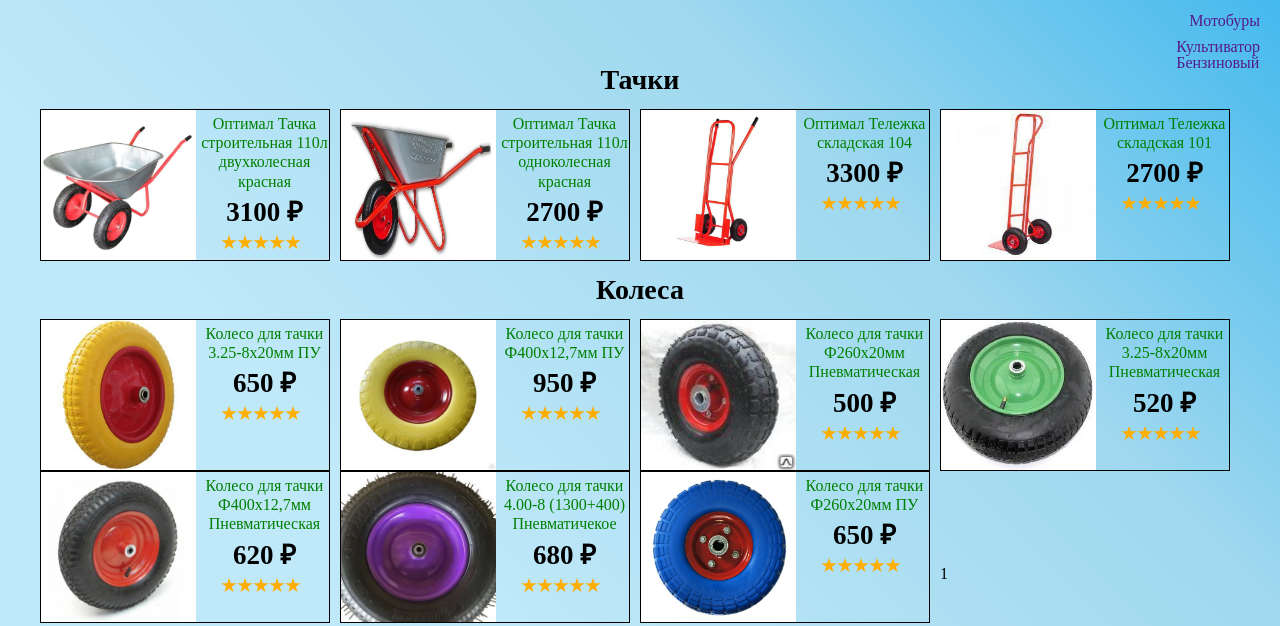
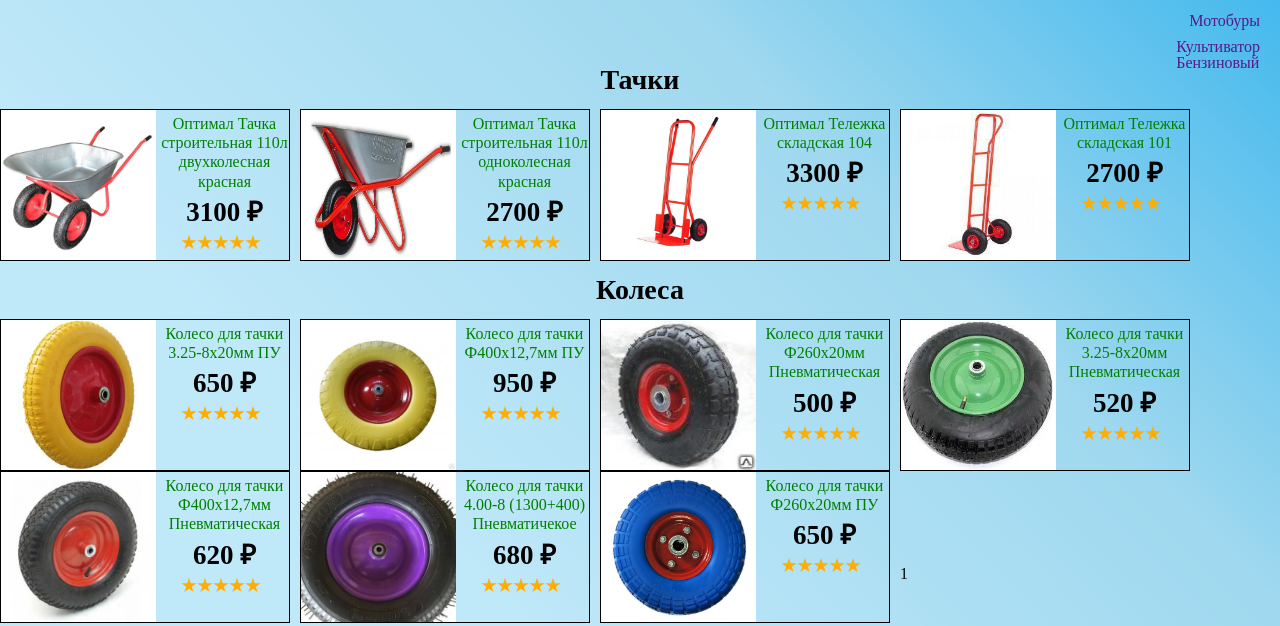
Before and after one commit to HovoHovhannisyan15/price, a plain HTML site: page index.html in a window 1280 px wide. Shown: the part 174-800 px from the top of the page. Drawn offline with nearby package versions, Linux system fonts and the light colour scheme.

Commit message:
Update style.css

```diff
--- a/css/style.css
+++ b/css/style.css
@@ -1,8 +1,8 @@
 
 body{
     box-sizing: border-box;
-    width: 1200px;
-    /* width: 100%; */
+/*     width: 1200px; */
+    width: 100%;
     margin: 0 auto;
     /* background-color: rgb(212, 232, 247); */
     /* Permalink - use to edit and share this gradient: https://colorzilla.com/gradient-editor/#e4f5fc+0,bfe8f9+21,bfe8f9+60,9fd8ef+80,2ab0ed+100 */
```
